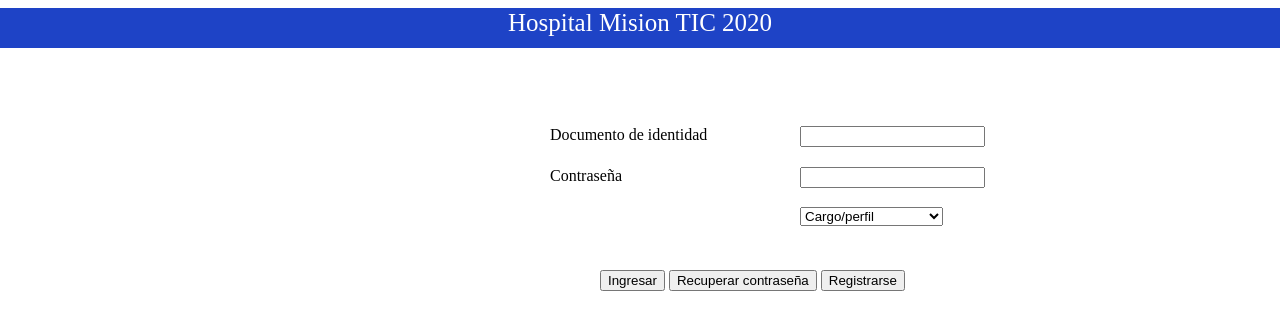
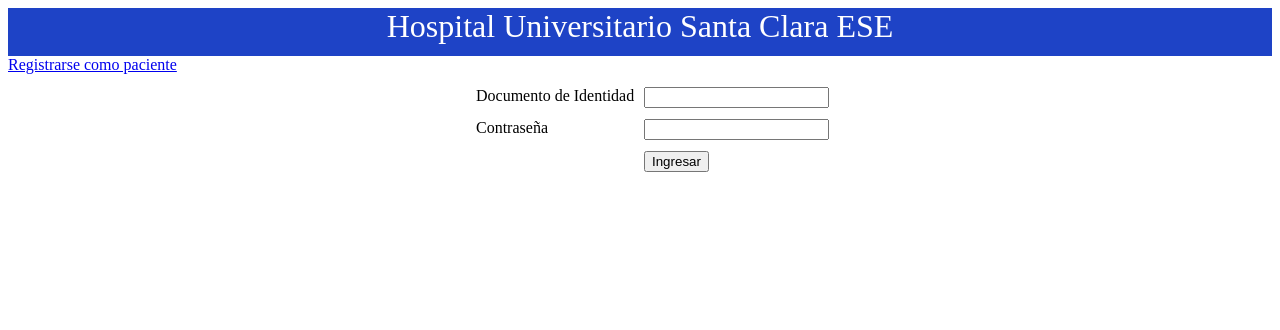
Before and after one commit to MSRestreLeon/Grupo-5-, a Flask app: page / in a window 1280 px wide. Shown: the top 330 px of the page. Run offline with Flask 2, Linux system fonts and the light colour scheme.

Commit message:
Reconstruir nuevamente el registro para solo incluir pacientes, modificar el login e incluir datos artificiales a la base de datos

```diff
--- a/003_proyecto/main.py
+++ b/003_proyecto/main.py
@@ -1,5 +1,6 @@
 from flask import Flask, render_template, request
 import sqlite3
+import hashlib
 
 app = Flask(import_name=__name__)
 
@@ -11,9 +12,35 @@ def login():
     return render_template("login.html")
 
 
-@app.route("/registrarse", methods=["GET", "POST"])
-def registrarse():
-    return render_template("registrarse.html")
+@app.route("/registroPaciente", methods=['GET', 'POST'])
+def registroPaciente():
+    if request.method == 'POST':
+        nombres = request.form["nombres"]
+        id = request.form["id"]
+        edad = request.form["edad"]
+        profesion = request.form["profesion"]
+        email = request.form["email"]
+        genero = request.form["genero"]
+        tipoSangre = request.form["tipoSangre"]
+        password = request.form["password"]
+        # Ver https://www.geeksforgeeks.org/md5-hash-python/
+        # Codificar el password de tal manera que pueda ser
+        # aceptado por una función hash: password.encode(encoding="utf-8")
+        # Aplicar la función hash correspondiente hashlib.sha256()
+        # Generar la contraseña codificada en un formato hexadecimal: .hexdigest
+        passwordEncode = hashlib.sha256(
+            password.encode(encoding="utf-8")).hexdigest()
+        rol = 'paciente'
+        estado = 'activo'
+        with sqlite3.connect("hospital.db") as connection:
+            # Lugar donde almacenamos todo lo que vamos a ejecutar
+            cursor = connection.cursor()
+            cursor.execute("INSERT INTO usuario VALUES (?, ?, ?, ?, ?)",
+                           [id, nombres, rol, passwordEncode, estado])
+            cursor.execute("INSERT INTO paciente VALUES (?, ?, ?, ?, ?, ?)",
+                           [id, edad, profesion, email, genero, tipoSangre])
+            connection.commit()
+    return render_template("registroPaciente.html")
 
 
 @app.route("/recuperarContrasena", methods=["GET", "POST"])
@@ -37,7 +64,7 @@ def medico():
         cargo = request.form["cargo"]
         idCita = request.form["idCita"]
         fechaAgenda = request.form["fechaAgenda"]
-        #Consultar y mostrar
+        # Consultar y mostrar
         with sqlite3.connect("hospital.db") as connection:
             # Lugar donde almacenamos todo lo que vamos a ejecutar
             cursor = connection.cursor()
@@ -63,7 +90,7 @@ def historia_clinica():
         fechaInicio = request.form["fechaInicio"]
         fechaFinal = request.form["fechaFinal"]
         historiaClinica = request.form["historiaClinica"]
-        #Consultar y mostrar
+        # Consultar y mostrar
         with sqlite3.connect("hospital.db") as connection:
             # Lugar donde almacenamos todo lo que vamos a ejecutar
             cursor = connection.cursor()
@@ -83,7 +110,7 @@ def consulta_medica():
         genero = request.form["genero"]
         edad = request.form["edad"]
         tipoRh = request.form["tipoRh"]
-        #Consultar y mostrar
+        # Consultar y mostrar
         with sqlite3.connect("hospital.db") as connection:
             # Lugar donde almacenamos todo lo que vamos a ejecutar
             cursor = connection.cursor()
@@ -110,12 +137,12 @@ def consulta_medica():
         drogas = request.form["dogras"]
         examenesMedicos = request.form["autorizacionExamenes"]
         ordenMedicamentos = request.form["ordenesMedicamentos"]
-        #Consultar y mostrar
+        # Consultar y mostrar
         with sqlite3.connect("hospital.db") as connection:
             # Lugar donde almacenamos todo lo que vamos a ejecutar
             cursor = connection.cursor()
             cursor.execute("INSERT INTO historiaClinica VALUES (?, ?, ?, ?, ?, ?, ?, ?, ?, ?, ?, ?, ?, ?, ?, ?, ?)",
-                           [id, sintomas, antecedentes, cirugias, diagnostico, examenesMedicos, peso, altura, precionArterial, temperatura, farmacologia, parejas, embarazos, nacidosVivos, partoNatural, metodoAnticonceptivo, drogas, ordenMedicamentos ])
+                           [id, sintomas, antecedentes, cirugias, diagnostico, examenesMedicos, peso, altura, precionArterial, temperatura, farmacologia, parejas, embarazos, nacidosVivos, partoNatural, metodoAnticonceptivo, drogas, ordenMedicamentos])
             connection.commit()
     return render_template("consultaMedica.html")
 
@@ -125,7 +152,6 @@ def consulta_medica():
 @app.route("/superAdministrador")
 def superAdministrador():
     return render_template("superAdministrador.html")
-
 
 
 @app.route("/superAdministrador/dashboard", methods=["GET", "POST"])
--- /dev/null
+++ b/003_proyecto/static/css/franja.css
@@ -0,0 +1,7 @@
+.franja {
+    background-color: #1E43C6;
+    color: #ffffff;
+    height: 3rem;
+    font-size: 2rem;
+    text-align: center;
+}
--- a/003_proyecto/static/css/login.css
+++ b/003_proyecto/static/css/login.css
@@ -1,10 +1,8 @@
-.franja {
-    background-color: #1E43C6;
-    color: #ffffff;
-    height: 40px;
-    font-style: normal;
-    font-weight: normal;
-    font-size: 25px;
-    line-height: 29px;
-    text-align: center;
+.containerLogin {
+    display: grid;
+    margin: 0.8rem;
+    grid-template-columns: repeat(2, 10rem);
+    grid-template-rows: repeat(3, 2rem);
+    justify-content: center;
+    column-gap: 0.5rem;
 }
--- a/003_proyecto/templates/login.html
+++ b/003_proyecto/templates/login.html
@@ -5,71 +5,24 @@
   <meta charset="UTF-8">
   <meta http-equiv="X-UA-Compatible" content="IE=edge">
   <meta name="viewport" content="width=device-width, initial-scale=1.0">
+  <link rel="stylesheet" href="/static/css/franja.css">
+  <link rel="stylesheet" href="/static/css/login.css">
   <title>Login</title>
 </head>
 
 <body>
-  <div class="franja"> Hospital Mision TIC 2020</div>
-  <form action="" method="post">
-    <div>
-      <label style=" position: absolute; top: 126px;left: 550px;">Documento de identidad</label><input
-        style=" position: absolute; top: 126px;left: 800px;" type="number" id="cedula">
-    </div>
-    <div>
-      <label style=" position: absolute; top: 167px;left: 550px;">Contraseña</label><input
-        style=" position: absolute; top: 167px;left: 800px;" type="password" id="contraseña">
-    </div>
-    <div>
-      <label style=" position: absolute; top: 207px;left: 550px;"></label><select
-        style=" position: absolute; top: 207px;left: 800px;" id="cargo" name="">
-        <option value="1">Cargo/perfil</option>
-        <option value="2">Paciente</option>
-        <option value="3">Medico</option>
-        <option value="4">Super administrador</option>
-      </select>
+  <div class="franja">Hospital Universitario Santa Clara ESE</div>
+  <div><a href="registroPaciente">Registrarse como paciente</a></div>
+  <form action="/" method="POST">
+    <div class="containerLogin">
+      <div><label>Documento de Identidad</label></div>
+      <div><input type="number" name="id" id="id"></div>
+      <div><label>Contraseña</label></div>
+      <div><input type="text" name="password" id="password"></div>
+      <div></div>
+      <div><button>Ingresar</button></div>
     </div>
   </form>
-
-  <div style=" position: absolute; top: 270px; left: 600px;">
-    <input type="submit" value="Ingresar" onclick="ingresar()">
-    <input type="button" value="Recuperar contraseña" onclick="refRecuperarContrasena()">
-    <input type="button" value="Registrarse" onclick="refRegistrarse()">
-  </div>
-  <div class="footer" style="top: 755px;">Esta plataforma cumple con la politica de privacidad y datos vigentes</div>
 </body>
 
-<script>
-  function ingresar() {
-    var cedula = document.getElementById("cedula").value;
-    var contraseña = document.getElementById("contraseña").value;
-    var perfil = document.getElementById("cargo").value;
-    if ((cedula == "") == false && (contraseña == "") == false) {
-      if (perfil == "1") {
-        alert('[ERROR] Elija un cargo');
-      }
-      if (perfil == "2") {
-        location.href = "http://127.0.0.1:5000/paciente"
-      }
-      if (perfil == "3") {
-        location.href = "http://127.0.0.1:5000/medico"
-      }
-      if (perfil == "4") {
-        location.href = "http://127.0.0.1:5000/superAdministrador"
-      }
-    } else { alert('[ERROR] Favor diligencie los campos requeridos'); }
-
-  }
-  function reflogin() {
-    location.href = "http://127.0.0.1:5000"
-  }
-  function refRecuperarContrasena() {
-    location.href = "http://127.0.0.1:5000/recuperarContrasena"
-  }
-  function refRegistrarse() {
-    location.href = "http://127.0.0.1:5000/registrarse"
-  }
-</script>
-
 </html>
-<link rel="stylesheet" href="/static/css/login.css">
-<link rel="stylesheet" href="/static/css/estilos.css">
--- a/004_proyecto/main.py
+++ b/004_proyecto/main.py
@@ -19,7 +19,10 @@ def login():
     if request.method == 'POST':
         id = request.form["id"]
         password = request.form["password"]
+        passwordEncode = hashlib.sha256(
+            password.encode(encoding="utf-8")).hexdigest()
         with sqlite3.connect("hospital.db") as connection:
+            connection.row_factory = sqlite3.Row
             # Lugar donde almacenamos todo lo que vamos a ejecutar
             cursor = connection.cursor()
             cursor.execute("INSERT INTO prueba VALUES (?)", [id])
```
Also changed, not shown: 003_proyecto/static/js/validacionRegistroPaciente.js (added, +32 -0 lines), 003_proyecto/templates/registrarse.html (deleted, +0 -62 lines), 003_proyecto/templates/registroPaciente.html (added, +60 -0 lines), 003_proyecto/hospital.db, 003_proyecto/static/css/registroPaciente.css (renamed from 003_proyecto/static/css/registrarse.css).
